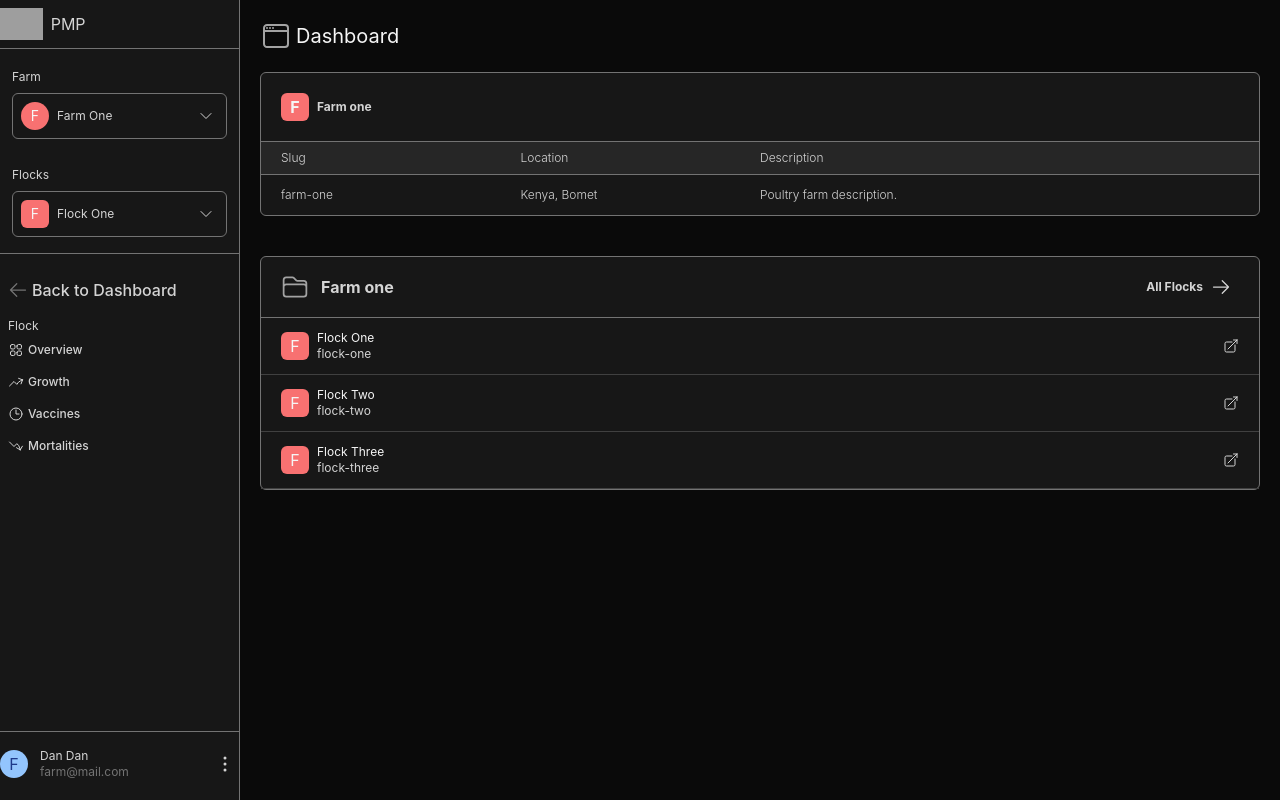
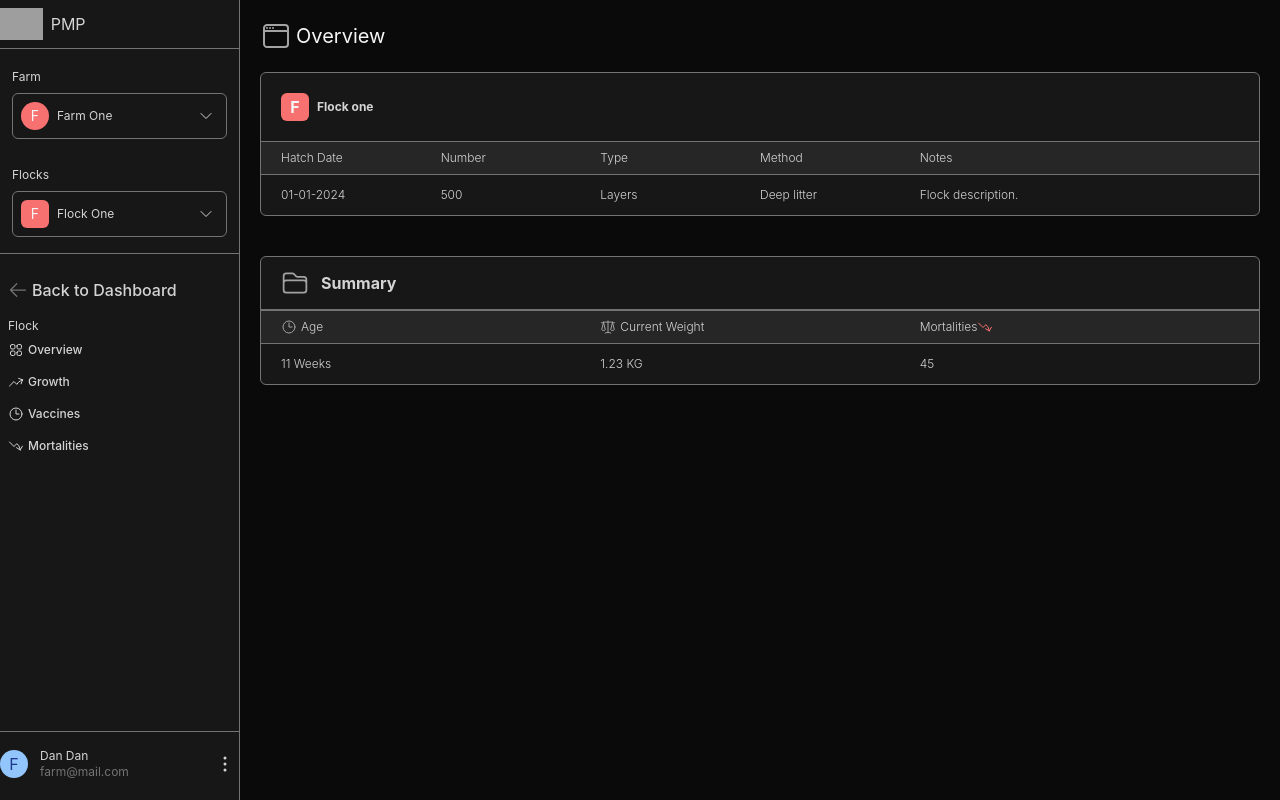
Before and after one commit to dessHub/poultry-management-frontend, a React (Vite) app: page /farm/1/flocks/flock-one in a window 1280 px wide. Built offline with nearby package versions, Linux system fonts and the light colour scheme; grey boxes are pictures that could not be loaded.

Commit message:
Design flock overview

```diff
--- a/src/App.tsx
+++ b/src/App.tsx
@@ -13,6 +13,7 @@ import Home from '@pages/site/Home';
 import CreateFarm from '@/pages/site/CreateFarm';
 import Dashboard from '@/pages/portal/Dashboard';
 import Flocks from './pages/portal/flocks/All';
+import FlockOverview from './pages/portal/flocks/FlockOverview';
 
 function App() {
 
@@ -56,7 +57,7 @@ function App() {
         />
         <Route
           path='farm/:farmslug/flocks/:flockslug'
-          element={<Dashboard />}
+          element={<FlockOverview />}
         />
         <Route
           path='farm/:farmslug/flocks/:flockslug/settings'
--- /dev/null
+++ b/src/pages/portal/flocks/FlockOverview.tsx
@@ -0,0 +1,88 @@
+import { WindowIcon, ArrowTrendingDownIcon, ClockIcon, FolderIcon, ScaleIcon } from "@heroicons/react/24/outline";
+import Layout from "../layout"
+import TextAvatar from "@/components/atoms/TextAvatar";
+import { avatarBgColors } from "@/data/colors";
+
+
+const FlockOverview = () => {
+
+    return (
+        <Layout>
+            <div className="w-full px-2 md:px-5 py-5">
+                <div className="mb-5">
+                    <div className="flex items-center font-normal text-xl text-neutral-100 mb-5">
+                        <WindowIcon className="block h-8 w-8 mr-1 text-neutral-400" aria-hidden="true" />
+                        <span>Overview</span>
+                    </div>
+                    <div className="w-full border border-neutral-500 rounded-md bg-neutral-900">
+                        <div className='flex items-center w-full font-bold text-neutral-300 p-5'>
+                            <TextAvatar name="Farm One" bgColor={avatarBgColors[0]} isRounded={false} />
+                            <div className='flex-1 text-left px-2 text-xs'>Flock one</div>
+                        </div>
+
+                        <div className="overflow-auto">
+                            <div className="min-w-96">
+                                <div className="grid grid-cols-6 gap-0 px-5 py-2 border-y border-neutral-500 text-xs font-light bg-neutral-800">
+                                    <div className="col-span-1">Hatch Date</div>
+                                    <div className="col-span-1">Number</div>
+                                    <div className="col-span-1">Type</div>
+                                    <div className="col-span-1">Method</div>
+                                    <div className="col-span-2">Notes</div>
+                                </div>
+
+                                <div className="grid grid-cols-6 gap-0 px-5 py-3 text-xs font-light">
+                                    <div className="col-span-1">01-01-2024</div>
+                                    <div className="col-span-1">500</div>
+                                    <div className="col-span-1">Layers</div>
+                                    <div className="col-span-1">Deep litter</div>
+                                    <div className="col-span-2">Flock description.</div>
+                                </div>
+                            </div>
+
+                        </div>
+
+                    </div>
+                </div>
+
+                <div className="mt-10">
+                    <div className="w-full border border-neutral-500 rounded-md bg-neutral-900">
+                        <div className='flex items-center w-full font-bold text-neutral-300 px-5 py-3 border-b border-neutral-500'>
+                            <FolderIcon className="block h-7 w-7 mr-1 text-neutral-400" aria-hidden="true" />
+                            <div className='flex-1 text-left px-2 text-md'>Summary</div>
+                        </div>
+
+                        <div className="overflow-auto">
+                            <div className="min-w-96">
+                                <div className="grid grid-cols-6 gap-0 px-5 py-2 border-y border-neutral-500 text-xs font-light bg-neutral-800">
+                                    <div className="col-span-2 flex items-center">
+                                        <ClockIcon className="block h-4 w-4 mr-1 text-neutral-400" aria-hidden="true" />
+                                        Age
+                                    </div>
+                                    <div className="col-span-2 flex items-center">
+                                        <ScaleIcon className="block h-4 w-4 mr-1 text-neutral-400" aria-hidden="true" />
+                                        Current Weight
+                                    </div>
+                                    <div className="col-span-2 flex items-center">
+                                        Mortalities
+                                        <ArrowTrendingDownIcon className="block h-4 w-4 mr-1 text-red-400" aria-hidden="true" />
+                                    </div>
+                                </div>
+
+                                <div className="grid grid-cols-6 gap-0 px-5 py-3 text-xs font-light">
+                                    <div className="col-span-2">11 Weeks</div>
+                                    <div className="col-span-2">1.23 KG</div>
+                                    <div className="col-span-2">45</div>
+                                </div>
+                            </div>
+
+                        </div>
+
+                    </div>
+                </div>
+
+            </div>
+        </Layout>
+    )
+}
+
+export default FlockOverview;
```
